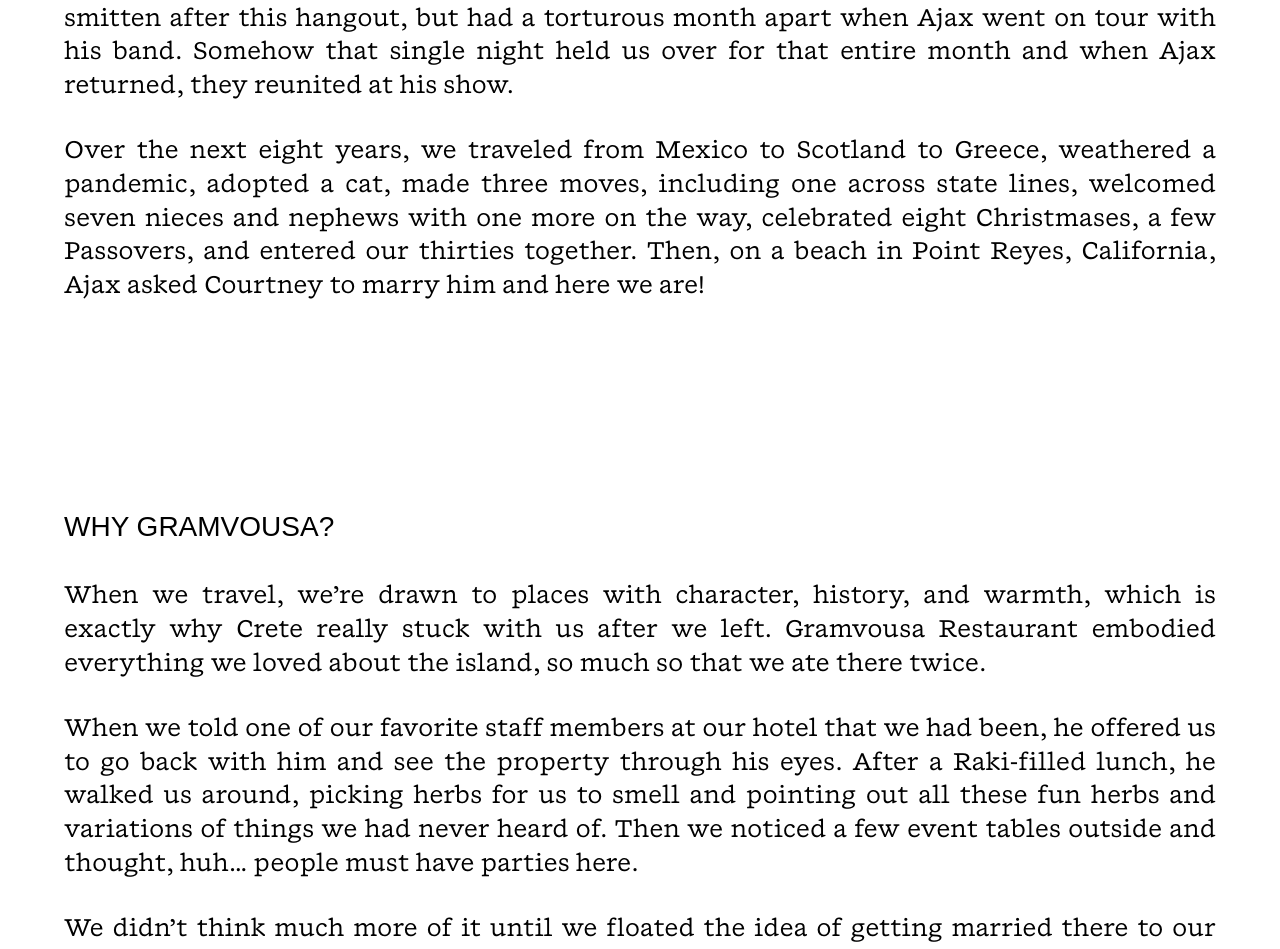
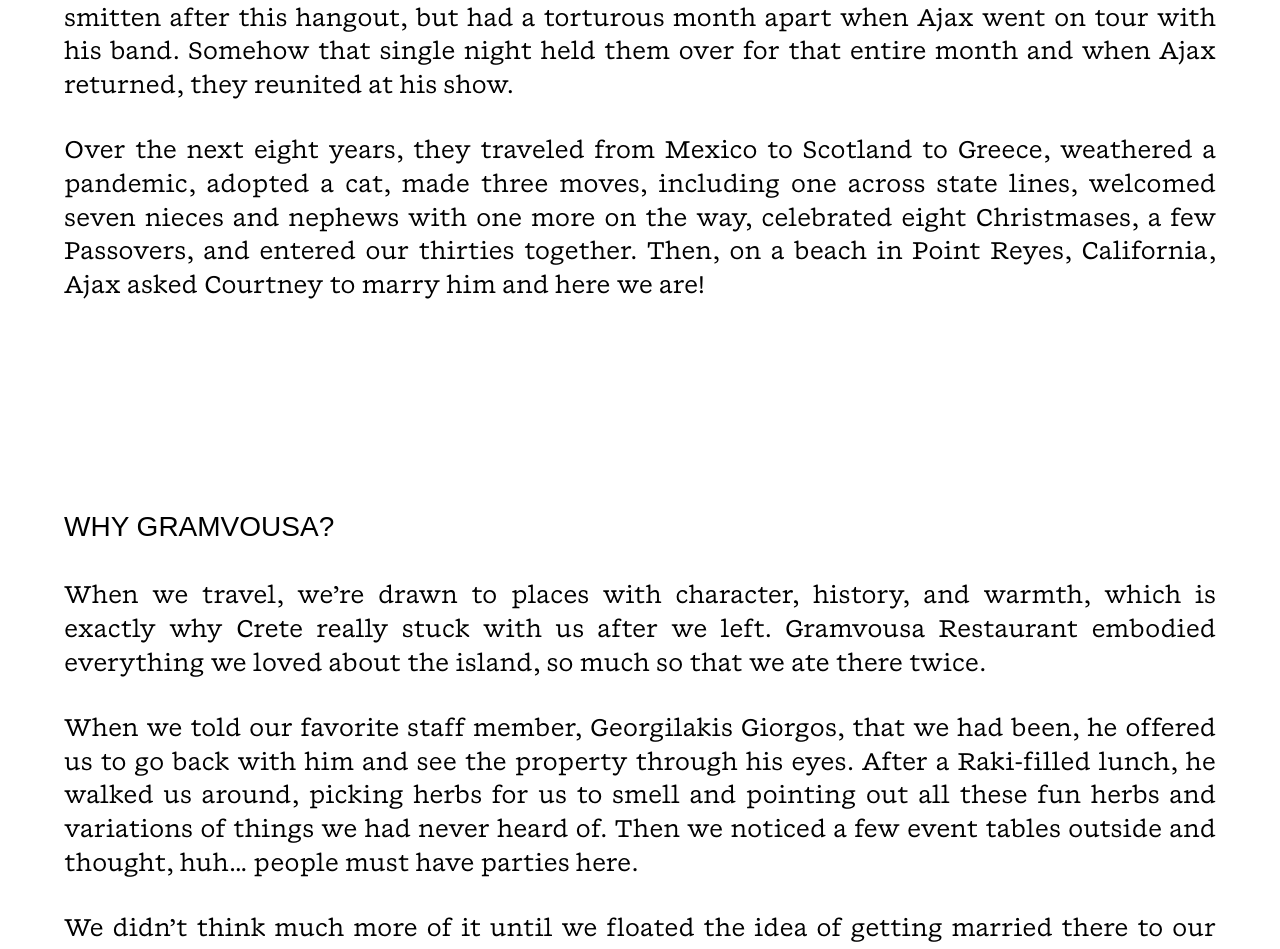
Before and after one commit to ajaxabernathy/courtney-and-ajax, a Next.js app: page / in a window 1280 px wide. Shown: the part 4081-5030 px from the top of the page. Built offline with nearby package versions, Linux system fonts and the light colour scheme; a web font is replaced by a local one.

Commit message:
fix: offset hero font

```diff
--- a/app/faqs/page.tsx
+++ b/app/faqs/page.tsx
@@ -37,6 +37,12 @@ const faqItems = [
     question: "Can we RSVP now?",
     answer: [
       "Soon! RSVPs will be open in the coming weeks. We’ll keep everyone in the loop.",
+    ],
+  },
+  {
+    question: "Registry & Gifts",
+    answer: [
+      "Your presence with us in Greece means more than we can say, and celebrating together is truly the best gift we could receive. We’re incredibly grateful to everyone making the journey to be there. If you would still like to give a gift, we’ll be creating a registry in the coming months.",
     ],
   },
   {
--- a/app/globals.css
+++ b/app/globals.css
@@ -49,7 +49,7 @@ nav a[aria-current="page"] {
 }
 
 .text-box-header {
-  @apply font-arial-narrow text-[20px] md:text-[38px] uppercase tracking-[9%];
+  @apply font-wagram-slab text-[20px] md:text-[38px] uppercase tracking-[9%];
 }
 
 .text-box-header-sm {
@@ -61,7 +61,7 @@ nav a[aria-current="page"] {
 }
 
 .hero-text-center {
-  @apply font-arial-narrow uppercase text-black text-[38px] tracking-[9%] leading-[1.2] text-center max-w-[704px] mx-auto;
+  @apply font-wagram-slab uppercase text-black text-[38px] tracking-[9%] leading-[1.2] text-center max-w-[704px] mx-auto;
 }
 
 .story-order {
--- a/app/page.tsx
+++ b/app/page.tsx
@@ -96,8 +96,8 @@ export default function Home() {
       <div className="mt-[74px] md:mt-[98px]">
         <TextBlock
           body={[
-            "After a few months of missed connections and persistent invites to Ajax’s shows, they finally went on their first date, getting cocktails at a cool Williamsburg bar, Donna. Courtney remembers nervously getting ready with Annie in their shared apartment while Ajax arrived early to sample the menu in search of a cocktail to recommend. The two were smitten after this hangout, but had a torturous month apart when Ajax went on tour with his band. Somehow that single night held us over for that entire month and when Ajax returned, they reunited at his show.",
-            "Over the next eight years, we traveled from Mexico to Scotland to Greece, weathered a pandemic, adopted a cat, made three moves, including one across state lines, welcomed seven nieces and nephews with one more on the way, celebrated eight Christmases, a few Passovers, and entered our thirties together. Then, on a beach in Point Reyes, California, Ajax asked Courtney to marry him and here we are!",
+            "After a few months of missed connections and persistent invites to Ajax’s shows, they finally went on their first date, getting cocktails at a cool Williamsburg bar, Donna. Courtney remembers nervously getting ready with Annie in their shared apartment while Ajax arrived early to sample the menu in search of a cocktail to recommend. The two were smitten after this hangout, but had a torturous month apart when Ajax went on tour with his band. Somehow that single night held them over for that entire month and when Ajax returned, they reunited at his show.",
+            "Over the next eight years, they traveled from Mexico to Scotland to Greece, weathered a pandemic, adopted a cat, made three moves, including one across state lines, welcomed seven nieces and nephews with one more on the way, celebrated eight Christmases, a few Passovers, and entered our thirties together. Then, on a beach in Point Reyes, California, Ajax asked Courtney to marry him and here we are!",
           ]}
         />
       </div>
@@ -107,7 +107,7 @@ export default function Home() {
           heading="Why Gramvousa?"
           body={[
             "When we travel, we’re drawn to places with character, history, and warmth, which is exactly why Crete really stuck with us after we left. Gramvousa Restaurant embodied everything we loved about the island, so much so that we ate there twice.",
-            "When we told one of our favorite staff members at our hotel that we had been, he offered us to go back with him and see the property through his eyes. After a Raki-filled lunch, he walked us around, picking herbs for us to smell and pointing out all these fun herbs and variations of things we had never heard of. Then we noticed a few event tables outside and thought, huh... people must have parties here.",
+            "When we told our favorite staff member, Georgilakis Giorgos, that we had been, he offered us to go back with him and see the property through his eyes. After a Raki-filled lunch, he walked us around, picking herbs for us to smell and pointing out all these fun herbs and variations of things we had never heard of. Then we noticed a few event tables outside and thought, huh... people must have parties here.",
             "We didn’t think much more of it until we floated the idea of getting married there to our families, and their excitement made the decision feel easy. So... here we are. Wish us luck!",
           ]}
         />
```
